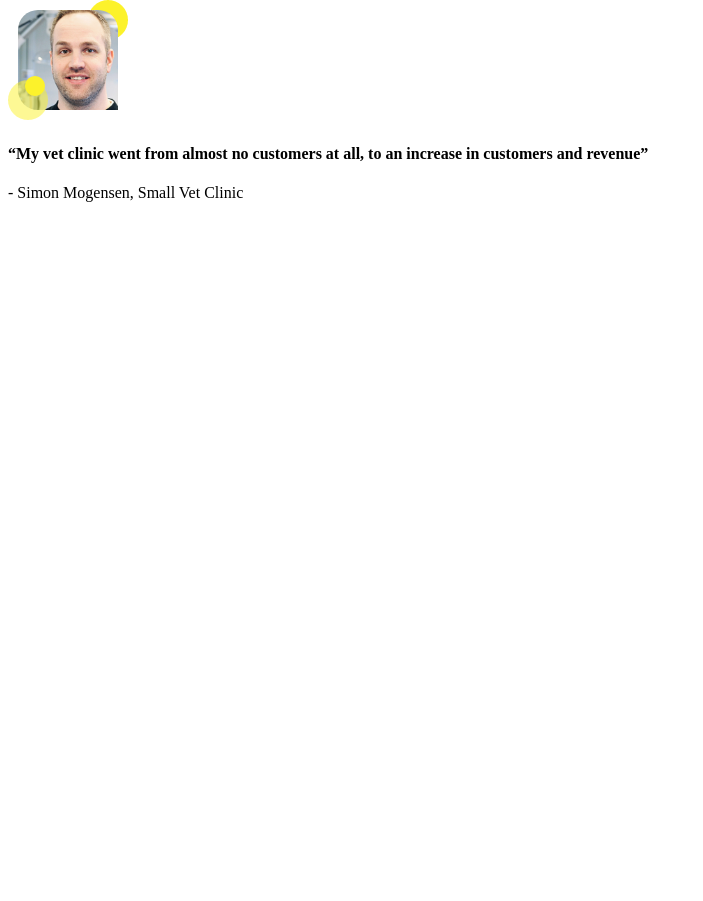
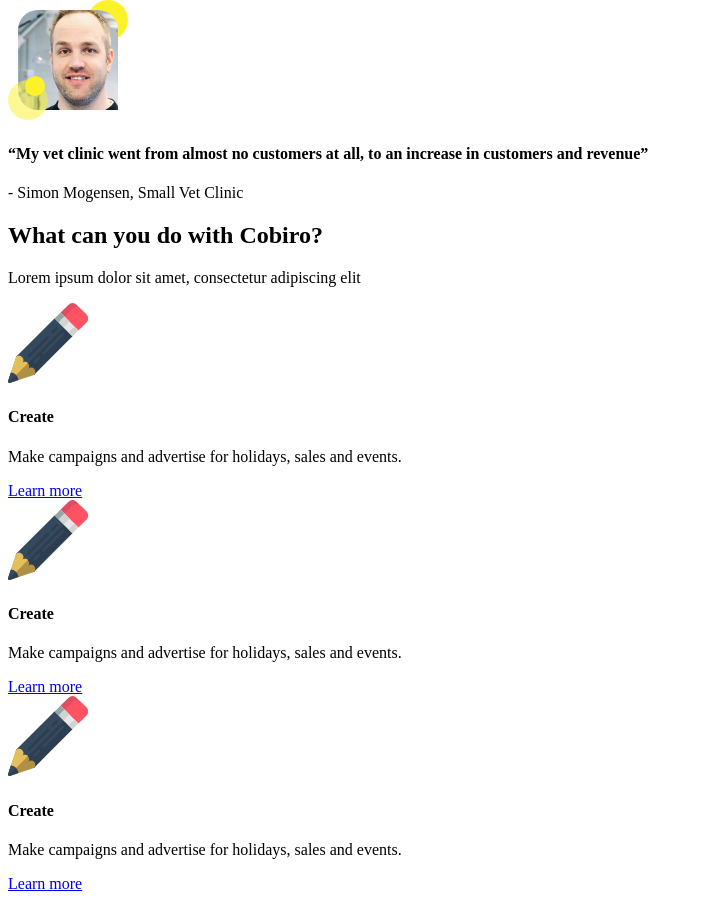
Before and after one commit to MAMACPH/Cobiro, a PHP site: template templates/index.twig in a window 1280 px wide. Shown: the part 682-1583 px from the top of the page, without its empty margins (0-703 px from the left). Before the commit the page ends 884 px from the top, so only its background shows below. Run offline with PHP 8.4, Linux system fonts and the light colour scheme; the template is opened without the code that fills it, so the values that code supplies are empty; some libraries are stand-ins or nearby versions.

Commit message:
3-up component: setup and styling

```diff
--- a/src/style/00-settings/_settings.scss
+++ b/src/style/00-settings/_settings.scss
@@ -3,7 +3,8 @@
 $blue: #304FFE;
 $yellow: #FCF22B;
 $lightgrey: #F9FBFC;
-$grey: #4F525F;
+$grey: #D6D6D6;
+$darkgrey: #4F525F;
 
 $colors: (
 	black: $black,
@@ -11,6 +12,8 @@
 	blue: $blue,
 	yellor: $yellow,
 	lightgrey: $lightgrey,
+	grey: $grey,
+	darkgrey: $darkgrey,
 );
 
 @import '~baseguide/scss/baseguide/00-settings/settings';
--- a/src/style/05-utilities/_space.scss
+++ b/src/style/05-utilities/_space.scss
@@ -1,7 +1,7 @@
 @import '~baseguide/scss/baseguide/05-utilities/space';
 
 .section {
-	margin: 80px 0;
+	padding: 5rem 0;
 }
 
 .text-margin {
--- a/src/style/app.scss
+++ b/src/style/app.scss
@@ -19,6 +19,7 @@
 @import '03-objects/embed';
 
 // Components
+@import '04-components/card';
 @import '04-components/form';
 @import '04-components/form-custom';
 @import '04-components/button';
--- /dev/null
+++ b/templates/includes/sections/3-up.twig
@@ -0,0 +1,34 @@
+<section class="section">
+	<div class="container">
+		<div class="row">
+			<div class="col col-xs-12 text-center">
+				<h2>What can you do with Cobiro?</h2>
+				<p>Lorem ipsum dolor sit amet, consectetur adipiscing elit</p>
+			</div>
+			<div class="col col-xs-12 col-md-4">
+				<div class="card">
+					<img src="includes/img/pencil.svg" />
+					<h4>Create</h4>
+					<p class="small">Make campaigns and advertise for  holidays, sales and events.</p>
+					<a class="small" href="#">Learn more</a>
+				</div>
+			</div>
+			<div class="col col-xs-12 col-md-4">
+				<div class="card">
+					<img src="includes/img/pencil.svg" />
+					<h4>Create</h4>
+					<p class="small">Make campaigns and advertise for  holidays, sales and events.</p>
+					<a class="small" href="#">Learn more</a>
+				</div>
+			</div>
+			<div class="col col-xs-12 col-md-4">
+				<div class="card">
+					<img src="includes/img/pencil.svg" />
+					<h4>Create</h4>
+					<p class="small">Make campaigns and advertise for  holidays, sales and events.</p>
+					<a class="small" href="#">Learn more</a>
+				</div>
+			</div>
+		</div>
+	</div>
+</section>
--- a/templates/index.twig
+++ b/templates/index.twig
@@ -7,4 +7,6 @@
 
 {% include 'includes/sections/featured-testimonal-single.twig' with pageContent %}
 
+{% include 'includes/sections/3-up.twig' with pageContent %}
+
 {% include 'includes/partials/footer.twig' %}
```
Also changed, not shown: src/style/04-components/_card.scss (added, +13 -0 lines), web/includes/css/style.css, web/includes/img/pencil.svg (added).
